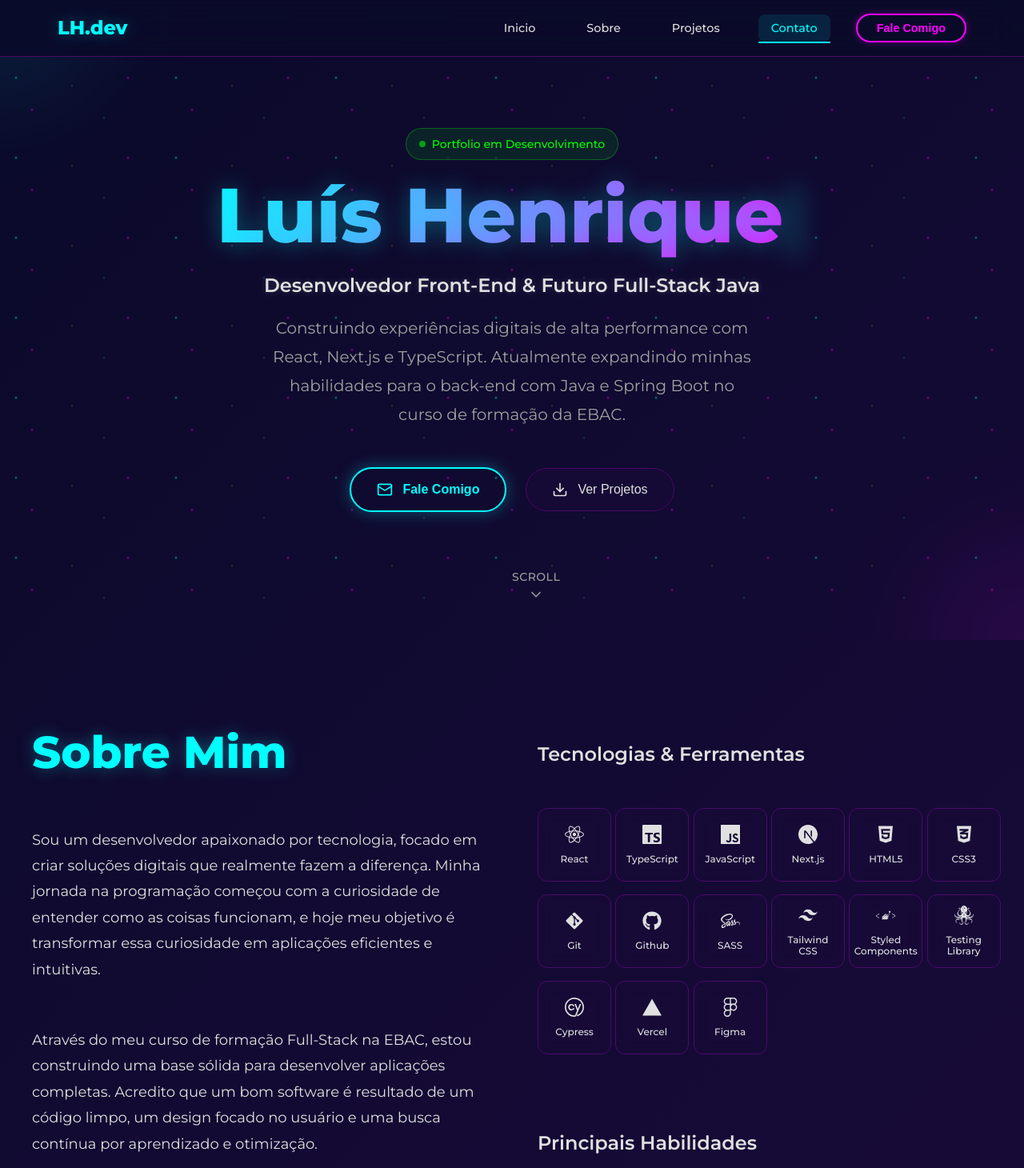
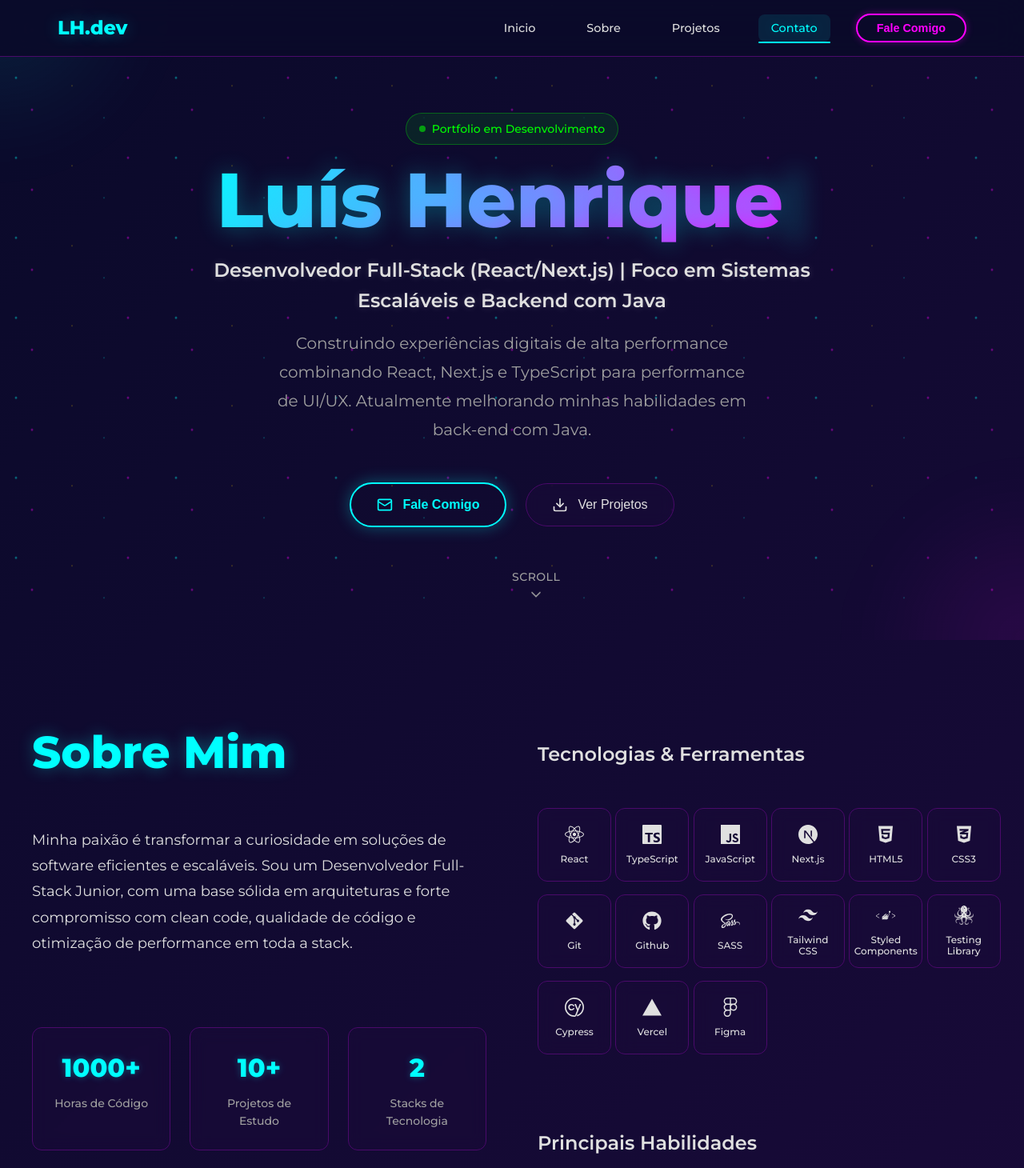
Before and after one commit to lh5818181/Cyberfolio, a React (Vite) app: page / in a window 1280 px wide. Shown: the top 1460 px of the page at 80% size. Built offline with nearby package versions, Linux system fonts and the light colour scheme.

Commit message:
modificando conteudo do cyberfolio

```diff
--- a/src/components/About/index.tsx
+++ b/src/components/About/index.tsx
@@ -241,19 +241,11 @@ const About: React.FC<AboutProps> = ({ className }) => {
           <SectionTitle variants={itemVariants}>Sobre Mim</SectionTitle>
 
           <Description variants={itemVariants}>
-            Sou um desenvolvedor apaixonado por tecnologia, focado em criar
-            soluções digitais que realmente fazem a diferença. Minha jornada na
-            programação começou com a curiosidade de entender como as coisas
-            funcionam, e hoje meu objetivo é transformar essa curiosidade em
-            aplicações eficientes e intuitivas.
-          </Description>
-
-          <Description variants={itemVariants}>
-            Através do meu curso de formação Full-Stack na EBAC, estou
-            construindo uma base sólida para desenvolver aplicações completas.
-            Acredito que um bom software é resultado de um código limpo, um
-            design focado no usuário e uma busca contínua por aprendizado e
-            otimização.
+            Minha paixão é transformar a curiosidade em soluções de software
+            eficientes e escaláveis. Sou um Desenvolvedor Full-Stack Junior,
+            com uma base sólida em arquiteturas e forte compromisso
+            com clean code, qualidade de código e otimização de performance em
+            toda a stack.
           </Description>
 
           {/* Estatísticas */}
--- a/src/components/Hero/index.tsx
+++ b/src/components/Hero/index.tsx
@@ -146,14 +146,15 @@ const Hero: React.FC<HeroProps> = ({ className }) => {
 
           {/* Subtítulo */}
           <Subtitle variants={itemVariants}>
-            Desenvolvedor Front-End & Futuro Full-Stack Java
+            Desenvolvedor Full-Stack (React/Next.js) | Foco em Sistemas
+            Escaláveis e Backend com Java
           </Subtitle>
 
           {/* Descrição */}
           <Description variants={itemVariants}>
-            Construindo experiências digitais de alta performance com React,
-            Next.js e TypeScript. Atualmente expandindo minhas habilidades para
-            o back-end com Java e Spring Boot no curso de formação da EBAC.
+            Construindo experiências digitais de alta performance combinando
+            React, Next.js e TypeScript para performance de UI/UX. Atualmente
+            melhorando minhas habilidades em back-end com Java.
           </Description>
 
           {/* Botões de ação */}
--- a/src/components/Projects/index.tsx
+++ b/src/components/Projects/index.tsx
@@ -74,7 +74,7 @@ const Projects: React.FC<ProjectsProps> = ({ className }) => {
     { id: 'web', label: 'Web' },
     // { id: 'mobile', label: 'Mobile' },
     { id: 'design', label: 'Design' },
-    { id: 'templates', label: 'Templates'},
+    { id: 'templates', label: 'Templates' },
   ];
 
   /**
@@ -89,11 +89,15 @@ const Projects: React.FC<ProjectsProps> = ({ className }) => {
       fullDescription:
         'Este é um template de landing page de código aberto, projetado para acelerar o desenvolvimento. Construído com React e TypeScript, ele é totalmente personalizável através de arquivos de configuração de tema e conteúdo. O template já vem com seções pré-construídas, design responsivo, otimizações de performance (lazy loading), práticas de acessibilidade (WCAG 2.1) e um formulário de contato inteligente com validação e integração para webhooks (Zapier, Make.com), permitindo que desenvolvedores lancem projetos de alta qualidade em tempo recorde.',
       technologies: [
-        'React', 'TypeScript', 'Styled Components', 'Acessibilidade', 'Performance', 'SEO'
+        'React',
+        'TypeScript',
+        'Styled Components',
+        'Acessibilidade',
+        'Performance',
+        'SEO',
       ],
       category: 'templates',
-      githubUrl:
-        'https://github.com/devhenriquejs/templateLP',
+      githubUrl: 'https://github.com/devhenriquejs/templateLP',
       liveUrl: 'https://template-lp-two.vercel.app/',
       imageColor: 'linear-gradient(135deg, #667eea 0%, #764ba2 100%)',
     },
@@ -145,7 +149,14 @@ const Projects: React.FC<ProjectsProps> = ({ className }) => {
         'Desenvolvimento do meu portfólio pessoal com design cósmico, animações fluidas e foco em performance e experiência do usuário',
       fullDescription:
         'Este projeto é a minha vitrine profissional, desenvolvido do zero com React, TypeScript e Vite. O objetivo foi criar uma experiência imersiva e memorável, utilizando um tema cósmico com gradientes profundos e animações fluidas com Framer Motion. A arquitetura foi pensada para ser modular e escalável, com componentes estilizados via Styled Components. Grande atenção foi dada à performance, com lazy loading de componentes e otimizações de build, e à qualidade do código, com a implementação de ESLint, Prettier e checagem de tipos para garantir um desenvolvimento robusto e consistente.',
-      technologies: ['React', 'TypeScript', 'Vite', 'Styled Components', 'Framer Motion', 'UX Design'],
+      technologies: [
+        'React',
+        'TypeScript',
+        'Vite',
+        'Styled Components',
+        'Framer Motion',
+        'UX Design',
+      ],
       category: 'design',
       githubUrl: 'https://github.com/lh5818181/Cyberfolio',
       liveUrl: 'https://cyberfolio-five.vercel.app/',
```
Lines whose indentation alone changed are shown as unchanged.
